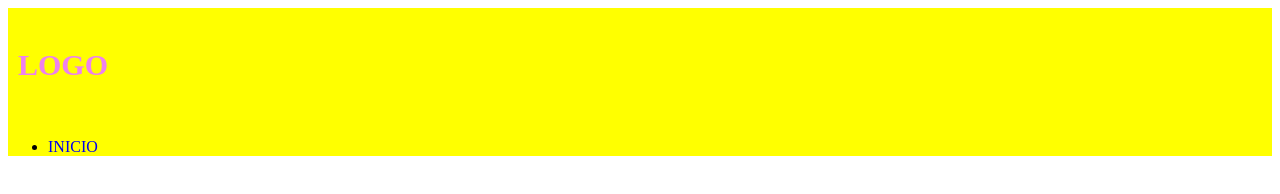
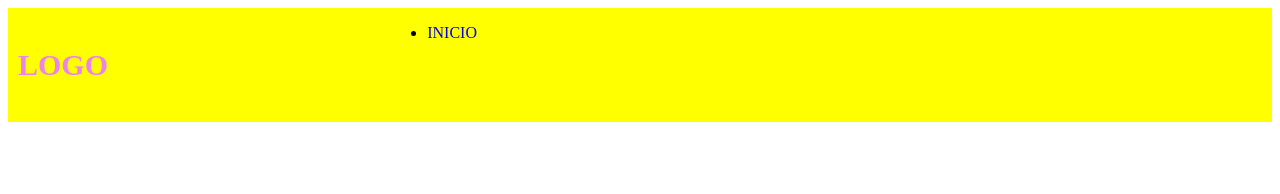
Before and after one commit to profeEma/clase13, a website: page index.html in a window 1280 px wide. Drawn offline with Linux system fonts and the light colour scheme.

Commit message:
partials, import y vars sass

```diff
--- a/scss/footer.scss
+++ b/scss/footer.scss
@@ -0,0 +1,3 @@
+@media only screen and (max-width: 768px){
+	h1{font-size:50px;}
+}
--- a/scss/header.scss
+++ b/scss/header.scss
@@ -1,12 +1,18 @@
 // NESTING
 header {
 	background-color:$bgPrimario;
-	div {
+	display:grid;
+	grid-template-areas: "logo nav";
+	grid-template-columns: 30% 70%;
+	grid-template-rows:auto;
+	.logo {
 		padding: 10px;
+		grid-area:logo;
 		h3 {
 			font-size:30px;
 		}
 	}
+	nav{grid-area: nav;}
 }
 a{
 	text-decoration: none;
--- a/scss/style.scss
+++ b/scss/style.scss
@@ -1,2 +1,3 @@
 @import "colores";
 @import "header";
+@import "footer";
```
Also changed, not shown: css/estilo.css.
